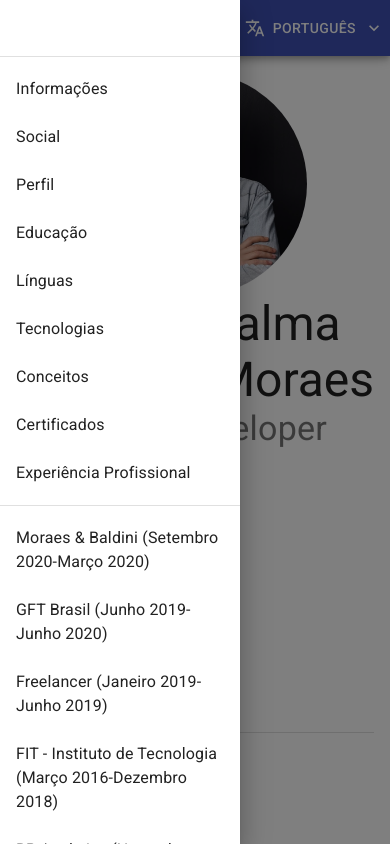
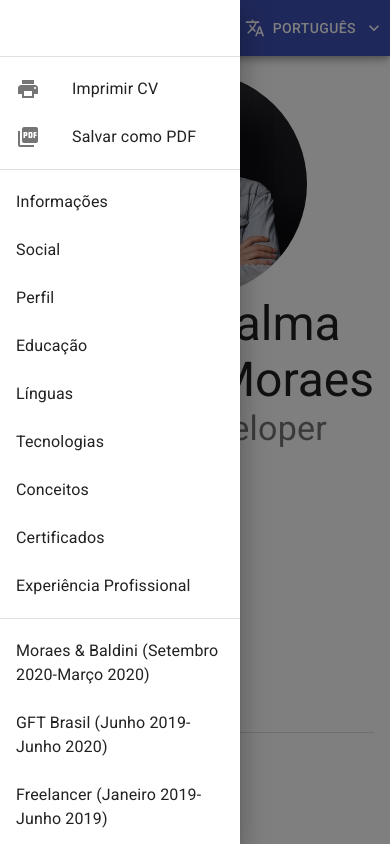
Before and after one commit to eduardopvm/react-cv, a React (Create React App) app: page / in a window 390 px wide. Both pictures are taken after a click on the button "open drawer". Shown: the top 844 px of the page. Built offline with nearby package versions, Linux system fonts and the light colour scheme.

Commit message:
added print and export to pdf buttons to drawer

```diff
--- a/src/header/Header.js
+++ b/src/header/Header.js
@@ -155,7 +155,7 @@ export default function Header(props) {
         </Toolbar>
       </AppBar>
 
-      <ResponsiveDrawer onDrawerToggle={handleToggleDrawer} drawerOpen={drawerOpen} history={props.history} />
+      <ResponsiveDrawer onPagePrint={onPagePrint} onPdfExport={onPdfExport} onDrawerToggle={handleToggleDrawer} drawerOpen={drawerOpen} history={props.history} />
     </React.Fragment>
   );
 }
--- a/src/header/ResponsiveDrawer.js
+++ b/src/header/ResponsiveDrawer.js
@@ -7,9 +7,12 @@ import List from "@material-ui/core/List";
 import ListItem from "@material-ui/core/ListItem";
 import ListItemIcon from "@material-ui/core/ListItemIcon";
 import ListItemText from "@material-ui/core/ListItemText";
+import PrintIcon from "@material-ui/icons/Print";
+import PictureAsPdfIcon from "@material-ui/icons/PictureAsPdf";
 import Typography from "@material-ui/core/Typography";
 import { Link } from "react-scroll";
 import { makeStyles } from "@material-ui/core/styles";
+import { useTranslation } from "react-i18next";
 
 const useStyles = makeStyles((theme) => ({
   drawer: {
@@ -20,6 +23,17 @@ const useStyles = makeStyles((theme) => ({
 
 export default function ResponsiveDrawer(props) {
   const classes = useStyles();
+  const [t, i18n] = useTranslation();
+
+  const onPrintPage = () => {
+    props.onDrawerToggle();
+    props.onPagePrint();
+  }
+
+  const onExportPDF = () => {
+    props.onDrawerToggle();
+    props.onPdfExport();
+  }
 
   const workHistoryLinks = props.history.map((history, index) => {
     return (
@@ -42,6 +56,17 @@ export default function ResponsiveDrawer(props) {
       <Box className={classes.toolbar}>
         {/* <Typography variant="h5">Menu</Typography> */}
       </Box>
+      <Divider />
+      <List>
+        <ListItem button onClick={onPrintPage}>
+          <ListItemIcon><PrintIcon /></ListItemIcon>
+          <ListItemText primary={t("printCV")} />
+        </ListItem>
+        <ListItem button onClick={onExportPDF}>
+          <ListItemIcon><PictureAsPdfIcon /></ListItemIcon>
+          <ListItemText primary={t("exportToPDF")} />
+        </ListItem>
+      </List>
       <Divider />
       <List>
         <ListItem button>
```
